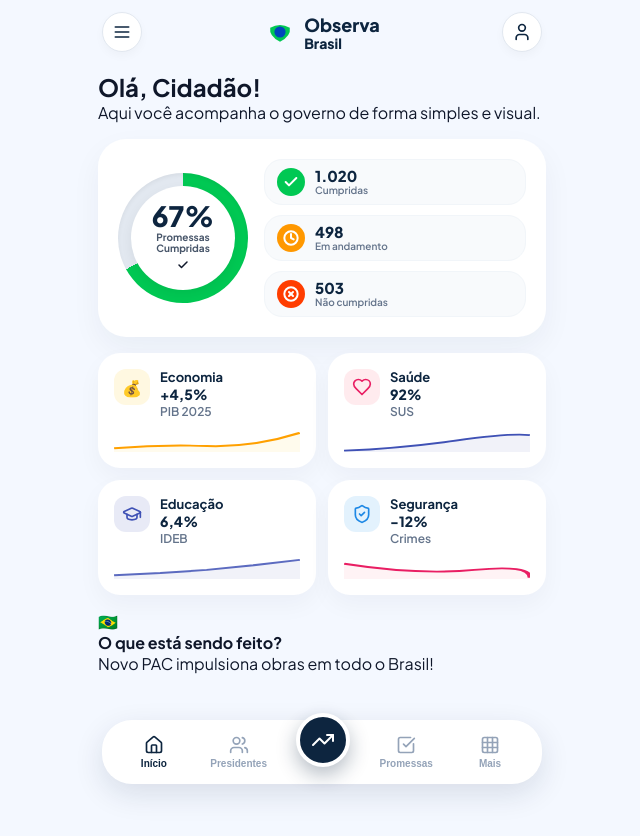
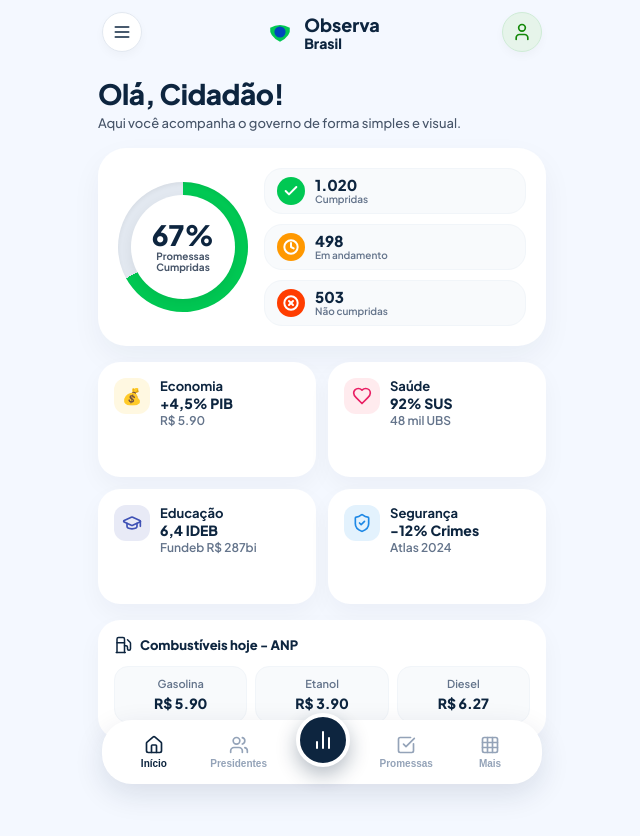
Before and after one commit to 999229503/Vigia-ladr-o-, a React (Vite) app: page / in a window 1280 px wide. Shown: the top 836 px of the page, without its empty margins (318-958 px from the left). Before the commit the page ends 800 px from the top, so only its background shows below. Built offline with nearby package versions, Linux system fonts and the light colour scheme.

Commit message:
Update App.tsx

```diff
--- a/src/App.tsx
+++ b/src/App.tsx
@@ -1,7 +1,7 @@
 import { useState, useRef, type TouchEvent as ReactTouchEvent } from "react";
 import {
-  Menu, User, Check, Clock, XCircle, TrendingUp, Heart,
-  GraduationCap, ShieldCheck, Home, Users, CheckSquare, Grid
+  Menu, User, Check, Clock, XCircle, BarChart2, Heart,
+  GraduationCap, ShieldCheck, Home, Users, CheckSquare, Grid, Fuel
 } from "lucide-react";
 
 type Section = "Início" | "Presidentes" | "Promessas" | "Mais";
@@ -18,7 +18,6 @@ export default function App() {
     }
   }
 
-  // Lógica para deslizar a tela pro lado (Swipe)
   function handleTouchStart(e: ReactTouchEvent<HTMLDivElement>) {
     const t = e.touches[0];
     touchStart.current = { x: t.clientX, y: t.clientY };
@@ -62,7 +61,7 @@ export default function App() {
             </div>
           </div>
 
-          <button className="header-icon-btn user-avatar-btn" aria-label="Perfil">
+          <button className="header-icon-btn" aria-label="Perfil" style={{ background: "#e6f4ea", borderColor: "#ceebd6", color: "#138808" }}>
             <User size={20} />
           </button>
         </div>
@@ -73,13 +72,10 @@ export default function App() {
         <div className="content">
           {section === "Início" && (
             <>
-              {/* Card Hero */}
-              <section className="hero-card">
-                <div className="hero-overlay" />
-                <div className="hero-content">
-                  <h1>Olá, Cidadão!</h1>
-                  <p>Aqui você acompanha o governo de forma simples e visual.</p>
-                </div>
+              {/* Saudação */}
+              <section className="greeting-section">
+                <h1>Olá, Cidadão!</h1>
+                <p>Aqui você acompanha o governo de forma simples e visual.</p>
               </section>
 
               {/* Card Promessas Cumpridas (Ring + Stats) */}
@@ -88,9 +84,6 @@ export default function App() {
                   <div className="ring-inner">
                     <strong>67%</strong>
                     <span>Promessas<br/>Cumpridas</span>
-                    <div className="ring-check-icon">
-                      <Check size={12} strokeWidth={3} />
-                    </div>
                   </div>
                 </div>
 
@@ -127,7 +120,7 @@ export default function App() {
                 </div>
               </section>
 
-              {/* Grid 2x2 com Indicadores e Sparklines */}
+              {/* Grid 2x2 com Indicadores */}
               <section className="indicators-grid">
                 {/* Economia */}
                 <div className="indicator-card-v3">
@@ -135,14 +128,10 @@ export default function App() {
                     <div className="indicator-icon-bg gold">💰</div>
                     <div className="indicator-title-group">
                       <span>Economia</span>
-                      <strong>+4,5%</strong>
-                      <small>PIB 2025</small>
+                      <strong>+4,5% PIB</strong>
+                      <small>R$ 5.90</small>
                     </div>
                   </div>
-                  <svg className="sparkline-svg" viewBox="0 0 100 30" preserveAspectRatio="none">
-                    <path d="M0,25 Q25,20 50,22 T100,5 L100,30 L0,30 Z" fill="#fff8e1" opacity="0.6" />
-                    <path d="M0,25 Q25,20 50,22 T100,5" fill="none" stroke="#ffa000" strokeWidth="2.5" />
-                  </svg>
                 </div>
 
                 {/* Saúde */}
@@ -153,14 +142,10 @@ export default function App() {
                     </div>
                     <div className="indicator-title-group">
                       <span>Saúde</span>
-                      <strong>92%</strong>
-                      <small>SUS</small>
+                      <strong>92% SUS</strong>
+                      <small>48 mil UBS</small>
                     </div>
                   </div>
-                  <svg className="sparkline-svg" viewBox="0 0 100 30" preserveAspectRatio="none">
-                    <path d="M0,28 Q30,25 60,15 T100,8 L100,30 L0,30 Z" fill="#e8eaf6" opacity="0.6" />
-                    <path d="M0,28 Q30,25 60,15 T100,8" fill="none" stroke="#3f51b5" strokeWidth="2.5" />
-                  </svg>
                 </div>
 
                 {/* Educação */}
@@ -171,14 +156,10 @@ export default function App() {
                     </div>
                     <div className="indicator-title-group">
                       <span>Educação</span>
-                      <strong>6,4%</strong>
-                      <small>IDEB</small>
+                      <strong>6,4 IDEB</strong>
+                      <small>Fundeb R$ 287bi</small>
                     </div>
                   </div>
-                  <svg className="sparkline-svg" viewBox="0 0 100 30" preserveAspectRatio="none">
-                    <path d="M0,25 L25,22 L50,18 L75,12 L100,5 L100,30 L0,30 Z" fill="#e8eaf6" opacity="0.6" />
-                    <path d="M0,25 L25,22 L50,18 L75,12 L100,5" fill="none" stroke="#5c6bc0" strokeWidth="2.5" />
-                  </svg>
                 </div>
 
                 {/* Segurança */}
@@ -189,23 +170,32 @@ export default function App() {
                     </div>
                     <div className="indicator-title-group">
                       <span>Segurança</span>
-                      <strong>-12%</strong>
-                      <small>Crimes</small>
+                      <strong>-12% Crimes</strong>
+                      <small>Atlas 2024</small>
                     </div>
                   </div>
-                  <svg className="sparkline-svg" viewBox="0 0 100 30" preserveAspectRatio="none">
-                    <path d="M0,10 Q40,25 70,18 T100,28 L100,30 L0,30 Z" fill="#ffebee" opacity="0.6" />
-                    <path d="M0,10 Q40,25 70,18 T100,28" fill="none" stroke="#e91e63" strokeWidth="2.5" />
-                  </svg>
                 </div>
               </section>
 
-              {/* Banner de Obras */}
-              <section className="works-banner-card">
-                <div className="works-banner-icon">🇧🇷</div>
-                <div className="works-banner-text">
-                  <strong>O que está sendo feito?</strong>
-                  <p>Novo PAC impulsiona obras em todo o Brasil!</p>
+              {/* Card Combustíveis ANP */}
+              <section className="fuel-card-container">
+                <div className="fuel-card-title">
+                  <Fuel size={18} color="#0d253f" />
+                  <span>Combustíveis hoje - ANP</span>
+                </div>
+                <div className="fuel-grid-3">
+                  <div className="fuel-box">
+                    <span>Gasolina</span>
+                    <strong>R$ 5.90</strong>
+                  </div>
+                  <div className="fuel-box">
+                    <span>Etanol</span>
+                    <strong>R$ 3.90</strong>
+                  </div>
+                  <div className="fuel-box">
+                    <span>Diesel</span>
+                    <strong>R$ 6.27</strong>
+                  </div>
                 </div>
               </section>
             </>
@@ -241,7 +231,7 @@ export default function App() {
         </button>
 
         <button className="nav-tab-main-btn" aria-label="Dashboard Central">
-          <TrendingUp size={24} />
+          <BarChart2 size={24} />
         </button>
 
         <button
```
